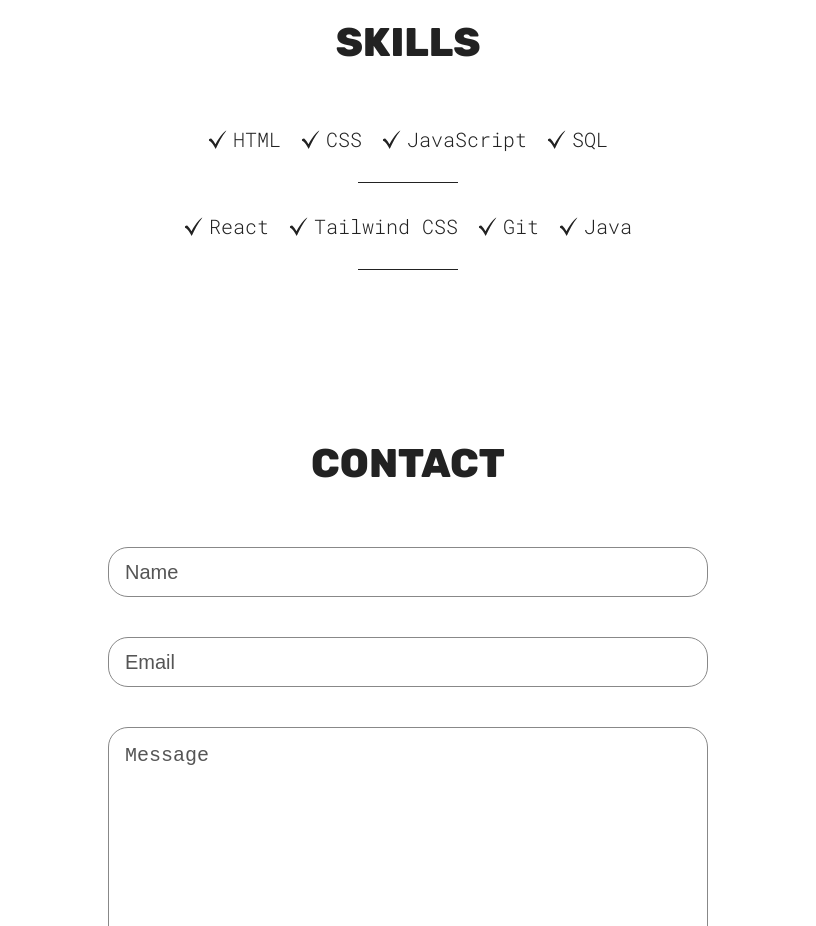
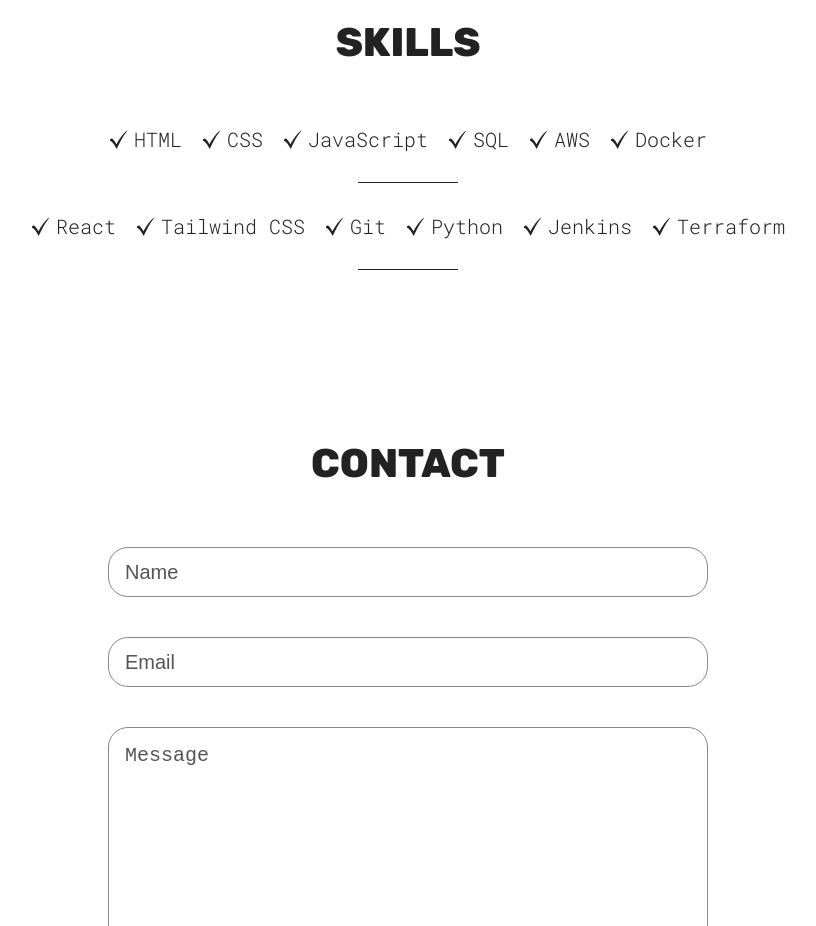
Before and after one commit to Yashpaspuleti/yash_portfolio, a React (Vite) app: page / in a window 1280 px wide. Shown: the part 1440-2366 px from the top of the page, without its empty margins (232-1048 px from the left). Built offline with nearby package versions, Linux system fonts and the light colour scheme.

Commit message:
Update Skills.jsx

```diff
--- a/src/sections/Skills/Skills.jsx
+++ b/src/sections/Skills/Skills.jsx
@@ -16,13 +16,17 @@
         <SkillList src={checkMarkIcon} skill="CSS" />
         <SkillList src={checkMarkIcon} skill="JavaScript" />
         <SkillList src={checkMarkIcon} skill="SQL" />
+        <SkillList src={checkMarkIcon} skill="AWS" />
+        <SkillList src={checkMarkIcon} skill="Docker" />
       </div>
       <hr />
       <div className={styles.skillList}>
         <SkillList src={checkMarkIcon} skill="React" />
         <SkillList src={checkMarkIcon} skill="Tailwind CSS" />
         <SkillList src={checkMarkIcon} skill="Git" />
-        <SkillList src={checkMarkIcon} skill="Java" />
+        <SkillList src={checkMarkIcon} skill="Python" />
+        <SkillList src={checkMarkIcon} skill="Jenkins" />
+        <SkillList src={checkMarkIcon} skill="Terraform" />
       </div>
       <hr />
     </section>
```
